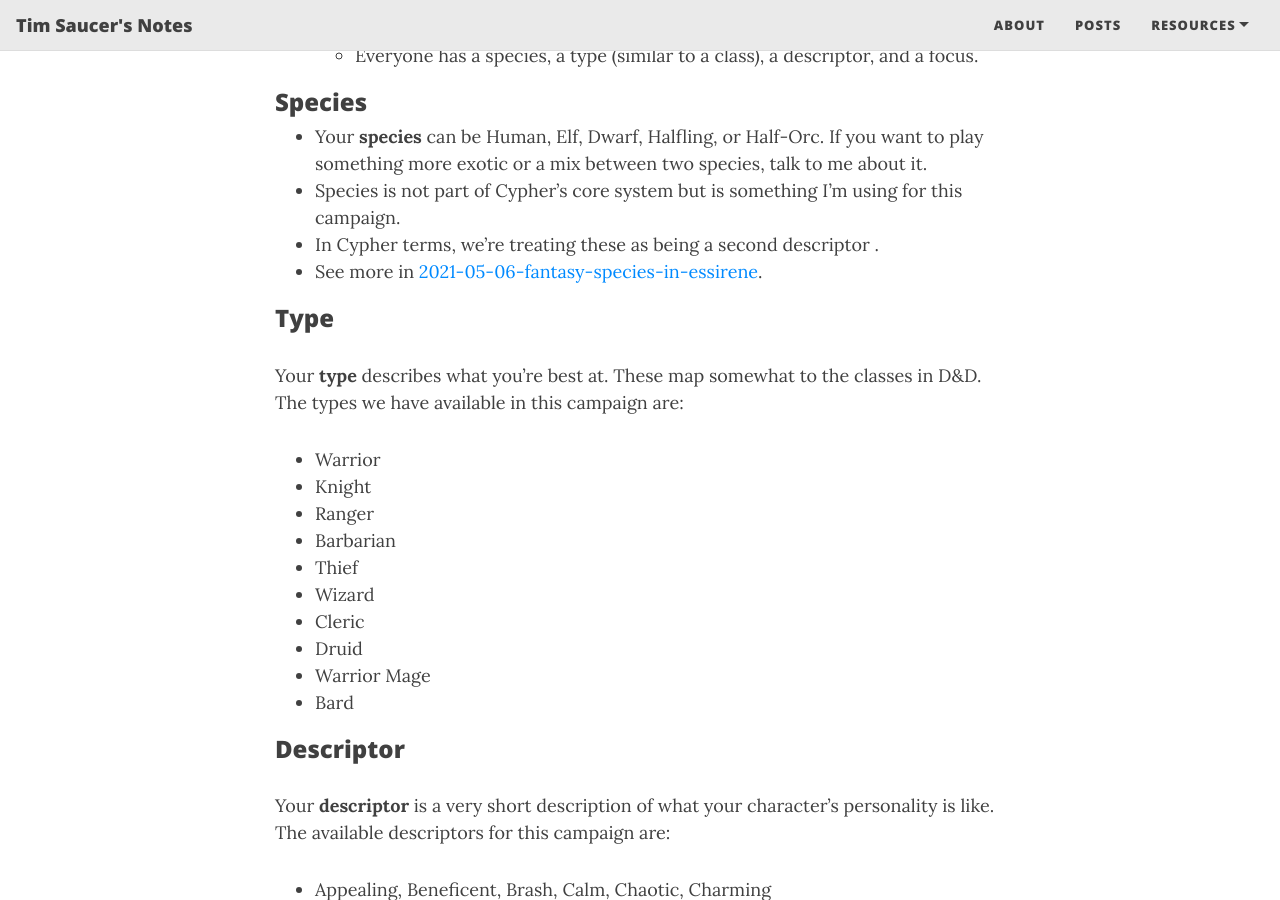
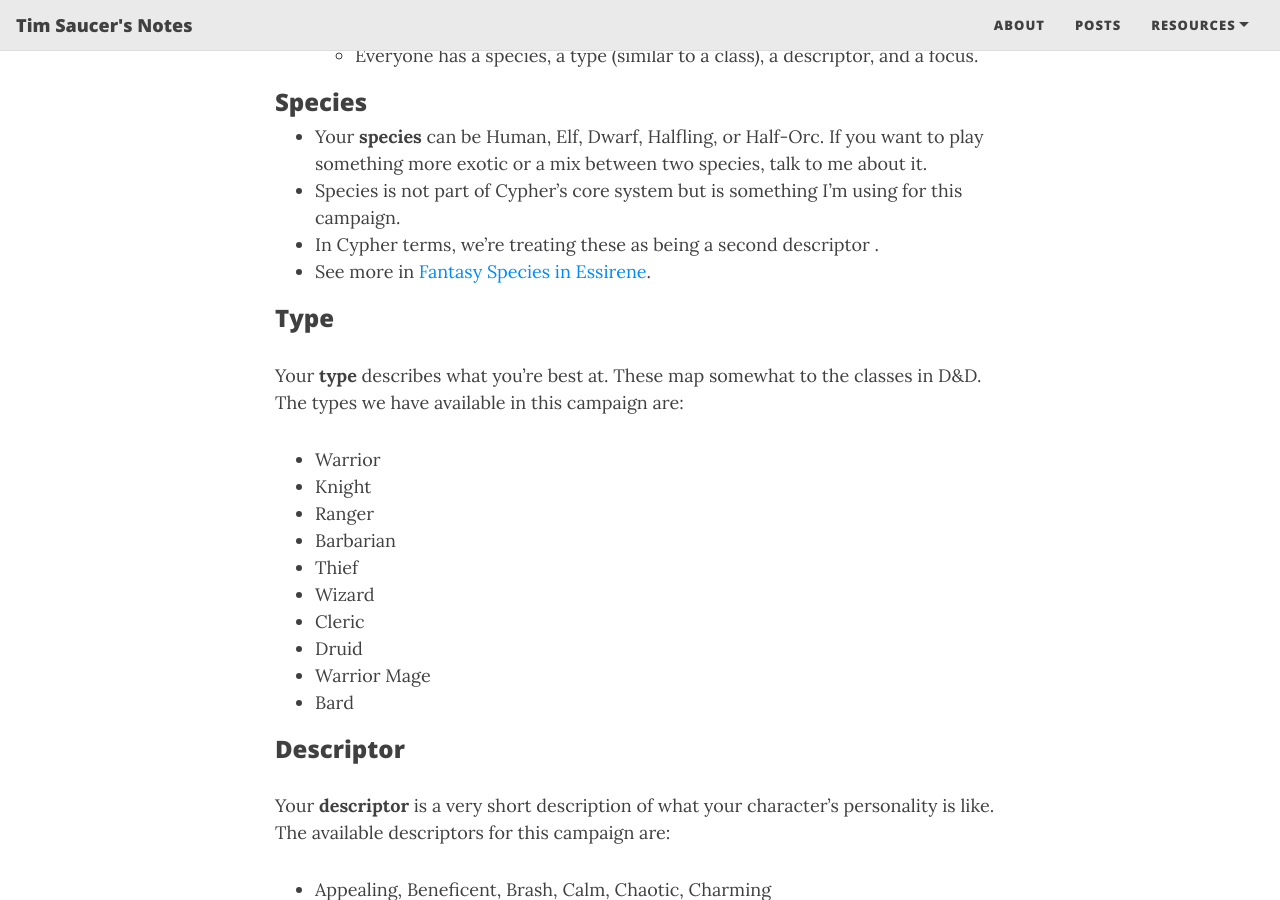
Before and after one commit to timsaucer/timsaucer.github.io, a Jekyll site: the page built from _posts/2021-05-04-introducing-cypher-to-my-players.md, in a window 1280 px wide and 900 px high, scrolled down 1049 px. Built offline with Jekyll 4.4.1, drawn with Linux system fonts in a browser that asks for light colours; nearby versions of some CDN libraries.

Commit message:
Small adjustment to links

```diff
--- a/_posts/2021-05-04-introducing-cypher-to-my-players.md
+++ b/_posts/2021-05-04-introducing-cypher-to-my-players.md
@@ -30,7 +30,7 @@ Here I'm collecting my thoughts on how to introduce the game to my players. I ho
 - Your **species** can be Human, Elf, Dwarf, Halfling, or Half-Orc. If you want to play something more exotic or a mix between two species, talk to me about it.
 - Species is not part of Cypher's core system but is something I'm using for this campaign.
 - In Cypher terms, we're treating these as being a second descriptor .
-- See more in [[2021-05-06-fantasy-species-in-essirene]].
+- See more in [[Fantasy Species in Essirene]].
 
 ### Type
 
```
Also changed, not shown: _posts/2021-05-06-fantasy-species-in-essirene.md (+2 -2 lines).
